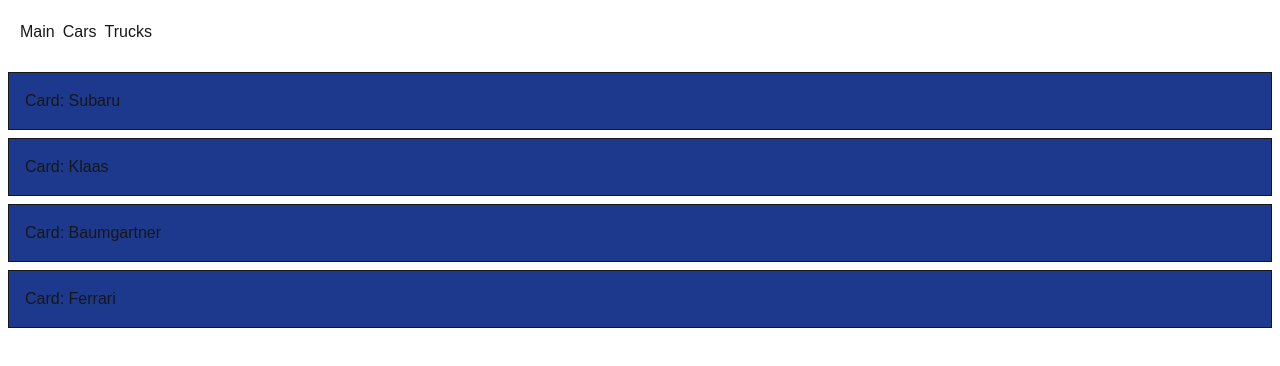
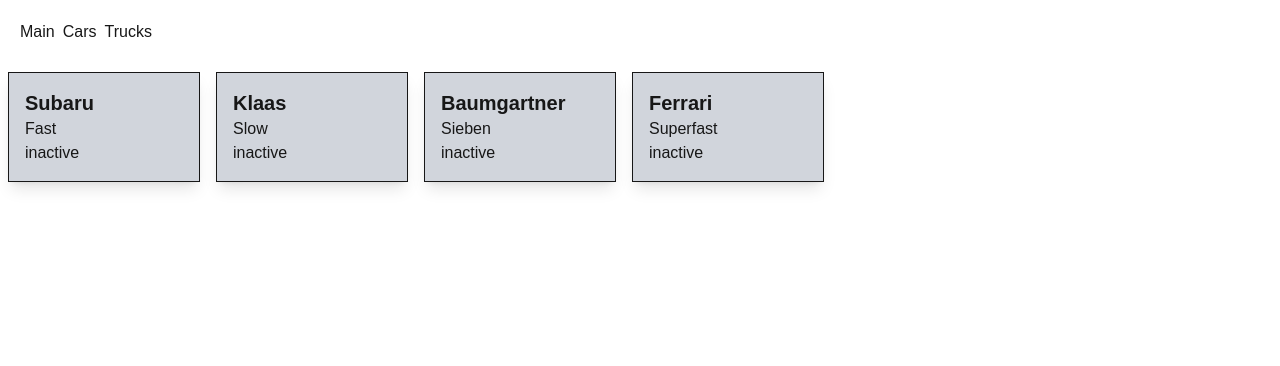
Before and after one commit to DannyFink1/5cwi_web, a Next.js app: page /cars in a window 1280 px wide. Shown: the top 366 px of the page. Built offline with nearby package versions, Linux system fonts and the light colour scheme.

Commit message:
added state feature

```diff
--- a/app/cars/page.tsx
+++ b/app/cars/page.tsx
@@ -1,6 +1,7 @@
 import React from 'react'
 import Card from '../components/ui/cars/Card'
 import { Car, Motor } from '../lib/types/types'
+import CardList from '../components/ui/cars/CardList'
 
 type Props = {}
 
@@ -39,8 +40,6 @@
 
 export default function Cars({}: Props) {
   return (
-    <div>
-        {cars.map((car: Car)=><Card car={car}/>)}
-    </div>
+    <CardList cars={cars}/>
   )
 }
--- a/app/components/ui/cars/Card.tsx
+++ b/app/components/ui/cars/Card.tsx
@@ -1,10 +1,20 @@
+"use client";
 import { Car } from '@/app/lib/types/types'
-import React from 'react'
+import React, { useState } from 'react'
 
 type Props = {car: Car}
 
+
 export default function Card({car}: Props) {
+
+    const [isActive, SetIsActive] = useState(false);
+
+
   return (
-    <div className='bg-blue-900 p-4 m-2 border'>Card: {car.name}</div>
+    <div className= {`p-4 m-2 w-[15vw] border shadow-lg hover:cursor-pointer ${isActive? "bg-amber-400": "bg-gray-300"}`} onClick={()=>SetIsActive(!isActive)}>
+        <h2 className='font-bold text-xl'>{car.name}</h2>
+        <div>{car.type}</div>
+        <div>{isActive? "active": "inactive"}</div>
+    </div>
   )
 }
--- /dev/null
+++ b/app/components/ui/cars/CardList.tsx
@@ -0,0 +1,13 @@
+import { Car } from '@/app/lib/types/types'
+import React from 'react'
+import Card from './Card'
+
+type Props = {cars: Car[]}
+
+export default function CardList({cars}: Props) {
+  return (
+     <div className='flex'>
+            {cars.map((car: Car)=><Card car={car}/>)}
+        </div>
+  )
+}
```
